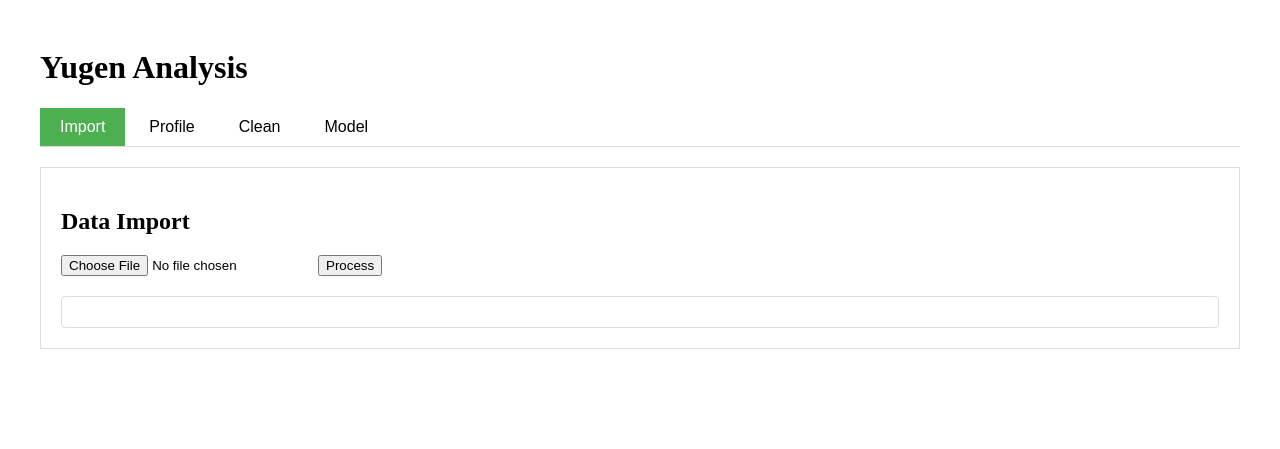
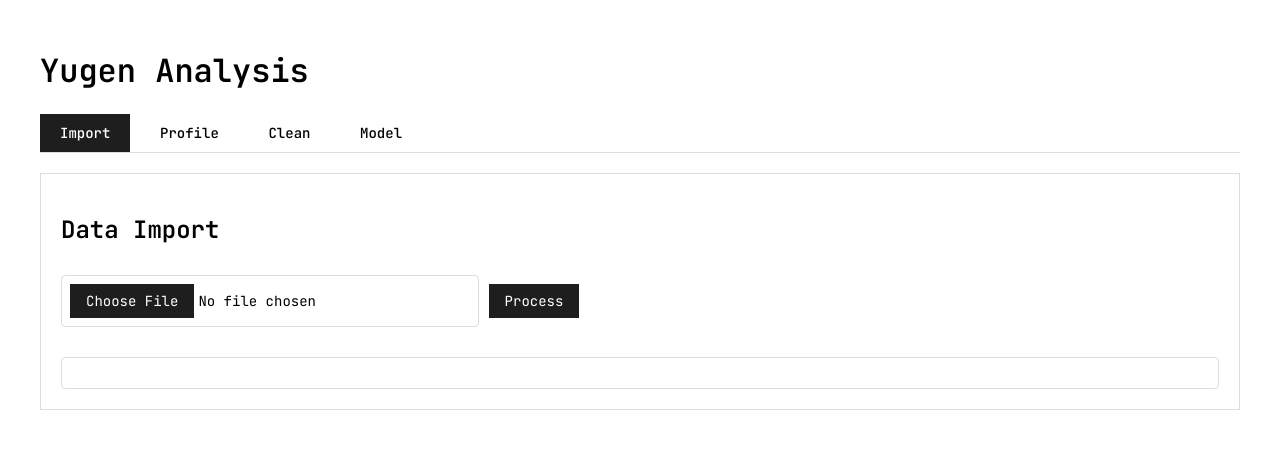
Before and after one commit to tabibyte/yugen, a Flask app: page / in a window 1280 px wide. Shown: the top 449 px of the page. Run offline with Flask 3, Linux system fonts and the light colour scheme.

Commit message:
stylized the page

```diff
--- a/app/static/css/styles.css
+++ b/app/static/css/styles.css
@@ -1,3 +1,9 @@
+@import url('https://fonts.googleapis.com/css2?family=JetBrains+Mono:wght@400;500;600&display=swap');
+
+body {
+    font-family: 'JetBrains Mono', monospace;
+}
+
 .container {
     max-width: 1200px;
     margin: 0 auto;
@@ -10,12 +16,25 @@
 }
 
 .tab-button {
+    font-family: 'JetBrains Mono', monospace;
     background-color: inherit;
     border: none;
     padding: 10px 20px;
     cursor: pointer;
-    font-size: 16px;
+    font-size: 14px;
+    font-weight: 500;
     transition: 0.3s;
+}
+
+input[type="file"] {
+    font-family: 'JetBrains Mono', monospace;
+    font-size: 14px;
+    padding: 8px;
+    width: 100%;
+    max-width: 400px;
+    border: 1px solid #ddd;
+    border-radius: 4px;
+    margin: 10px 0;
 }
 
 .tab-button:hover {
@@ -23,7 +42,7 @@
 }
 
 .tab-button.active {
-    background-color: #4CAF50;
+    background-color: #1e1e1e;
     color: white;
 }
 
@@ -46,22 +65,100 @@
     margin-bottom: 20px;
 }
 
-.data-preview table {
-    width: 100%;
-    border-collapse: collapse;
+.data-preview {
+    overflow-x: auto;
     margin-top: 20px;
 }
 
-.data-preview th, .data-preview td {
+.data-preview table {
+    width: 100%;
+    font-size: 14px;
+    border-collapse: collapse;
+}
+
+.data-preview th,
+.data-preview td {
+    padding: 6px 10px;
     border: 1px solid #ddd;
-    padding: 8px;
-    text-align: left;
+    white-space: nowrap;
 }
 
 .data-preview th {
-    background-color: #f5f5f5;
+    background: #f5f5f5;
+    position: sticky;
+    top: 0;
 }
 
 .data-preview tr:nth-child(even) {
     background-color: #f9f9f9;
 }
+
+.data-info {
+    display: grid;
+    grid-template-columns: repeat(auto-fit, minmax(200px, 1fr));
+    gap: 15px;
+    margin-bottom: 20px;
+}
+
+.data-info h3 {
+    grid-column: 1 / -1;
+    margin: 0;
+    padding-bottom: 10px;
+    border-bottom: 1px solid #eee;
+}
+
+.info-card {
+    background: #f8f9fa;
+    padding: 12px;
+    border-radius: 4px;
+    box-shadow: 0 1px 3px rgba(0,0,0,0.1);
+}
+
+.missing-values {
+    display: grid;
+    grid-template-columns: repeat(auto-fill, minmax(150px, 1fr));
+    gap: 10px;
+    margin-top: 15px;
+}
+
+.missing-value-item {
+    display: flex;
+    justify-content: space-between;
+    padding: 4px 8px;
+    background: #fff;
+    border: 1px solid #eee;
+    border-radius: 3px;
+    font-size: 13px;
+}
+
+::-webkit-file-upload-button {
+    font-family: 'JetBrains Mono', monospace;
+    font-size: 14px;
+    padding: 8px 16px;
+    border: none;
+    background: #1e1e1e;
+    color: white;
+    cursor: pointer;
+    transition: 0.3s;
+}
+
+::-webkit-file-upload-button:hover {
+    background: #1e1e1e;
+}
+
+::-webkit-file-upload-button,
+#upload-form button[type="submit"] {
+    font-family: 'JetBrains Mono', monospace;
+    font-size: 14px;
+    padding: 8px 16px;
+    border: none;
+    background: #1e1e1e;
+    color: white;
+    cursor: pointer;
+    transition: 0.3s;
+}
+
+::-webkit-file-upload-button:hover,
+#upload-form button[type="submit"]:hover {
+    background: #1e1e1e;
+}
```
Also changed, not shown: app/static/js/scripts.js (+24 -7 lines).
